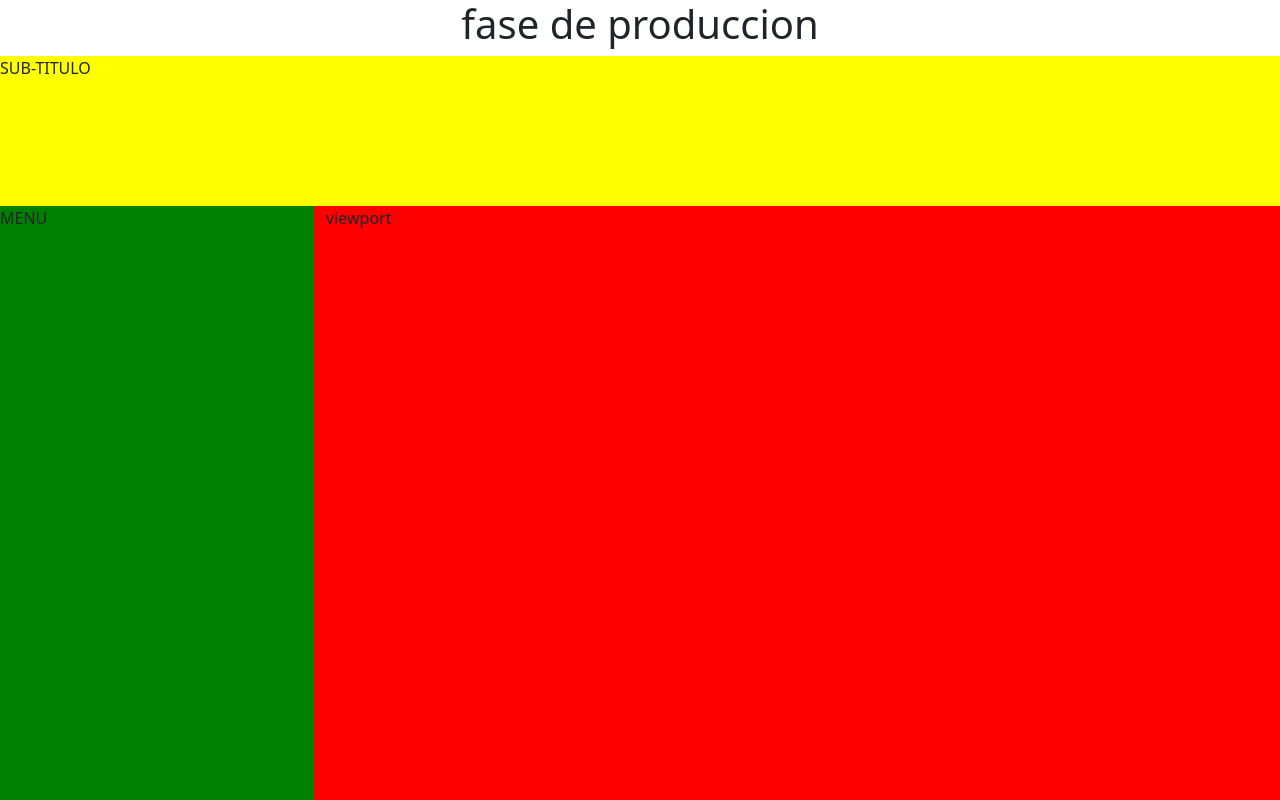
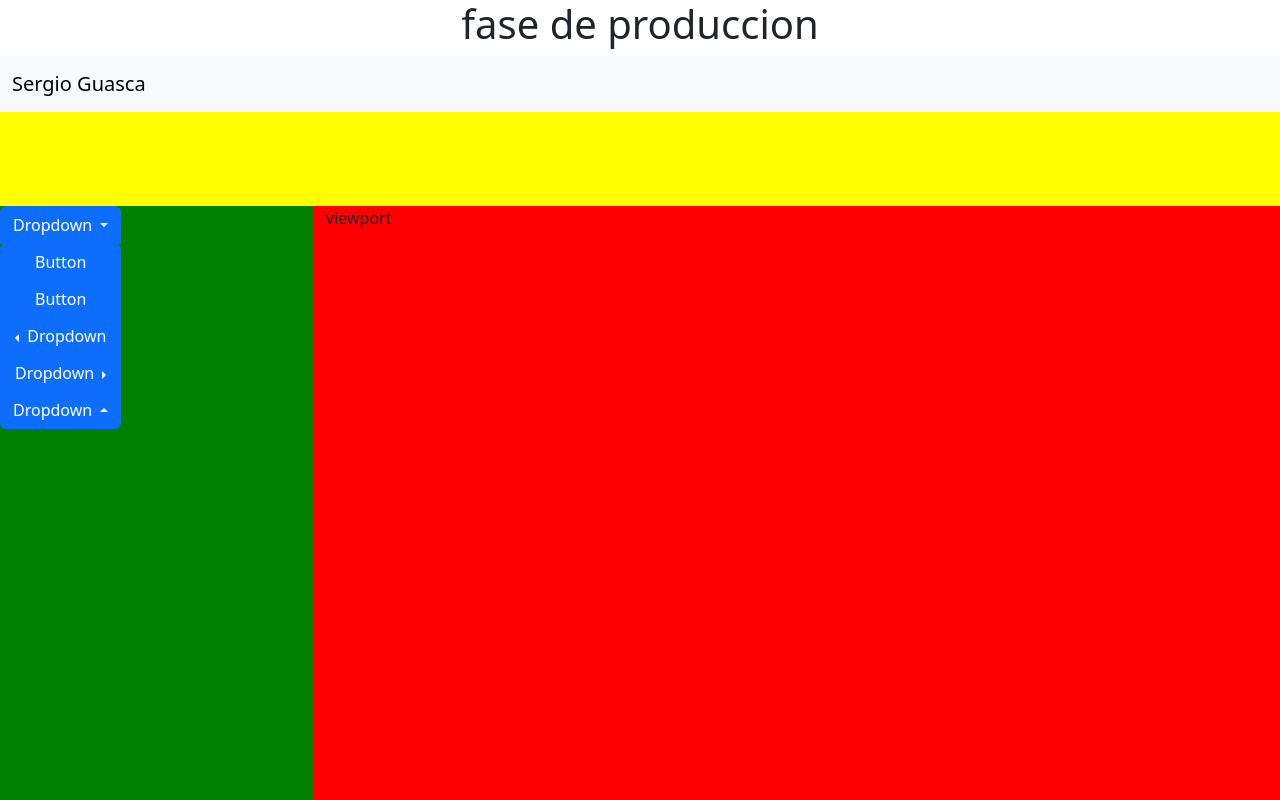
Before and after one commit to SettGio/Fases-de-produccion, a plain HTML site: page index.html in a window 1280 px wide. Shown: the top 800 px of the page. Drawn offline with nearby package versions, Linux system fonts and the light colour scheme.

Commit message:
subo actualizacion

```diff
--- a/index.html
+++ b/index.html
@@ -30,10 +30,54 @@ height: 150px;
 <div class="container-flud">
     <div class="row">
         <div class="col-12 col-sm-12 col-md-12 col-lg-12 col-xl-12 col-xxl-12 caja1">
-            SUB-TITULO
+            <!-- As a link -->
+<nav class="navbar bg-body-tertiary">
+  <div class="container-fluid">
+    <a class="navbar-brand" href="#">Sergio Guasca</a>
+  </div>
+</nav>
         </div>
         <div class="col-3 col-sm-3 col-md-3 col-lg-3 col-xl-3 col-xxl-3 caja2">
-            MENU
+            <div class="btn-group-vertical" role="group" aria-label="Vertical button group">
+  <div class="btn-group" role="group">
+    <button type="button" class="btn btn-primary dropdown-toggle" data-bs-toggle="dropdown" aria-expanded="false">
+      Dropdown
+    </button>
+    <ul class="dropdown-menu">
+      <li><a class="dropdown-item" href="#">Dropdown link</a></li>
+      <li><a class="dropdown-item" href="#">Dropdown link</a></li>
+    </ul>
+  </div>
+  <button type="button" class="btn btn-primary">Button</button>
+  <button type="button" class="btn btn-primary">Button</button>
+  <div class="btn-group dropstart" role="group">
+    <button type="button" class="btn btn-primary dropdown-toggle" data-bs-toggle="dropdown" aria-expanded="false">
+      Dropdown
+    </button>
+    <ul class="dropdown-menu">
+      <li><a class="dropdown-item" href="#">Dropdown link</a></li>
+      <li><a class="dropdown-item" href="#">Dropdown link</a></li>
+    </ul>
+  </div>
+  <div class="btn-group dropend" role="group">
+    <button type="button" class="btn btn-primary dropdown-toggle" data-bs-toggle="dropdown" aria-expanded="false">
+      Dropdown
+    </button>
+    <ul class="dropdown-menu">
+      <li><a class="dropdown-item" href="#">Dropdown link</a></li>
+      <li><a class="dropdown-item" href="#">Dropdown link</a></li>
+    </ul>
+  </div>
+  <div class="btn-group dropup" role="group">
+    <button type="button" class="btn btn-primary dropdown-toggle" data-bs-toggle="dropdown" aria-expanded="false">
+      Dropdown
+    </button>
+    <ul class="dropdown-menu">
+      <li><a class="dropdown-item" href="#">Dropdown link</a></li>
+      <li><a class="dropdown-item" href="#">Dropdown link</a></li>
+    </ul>
+  </div>
+</div>
         </div>
 
         <div class="col-9 col-sm-9 col-md-9 col-lg-9 col-xl-9 col-xxl-9 caja3">
```
